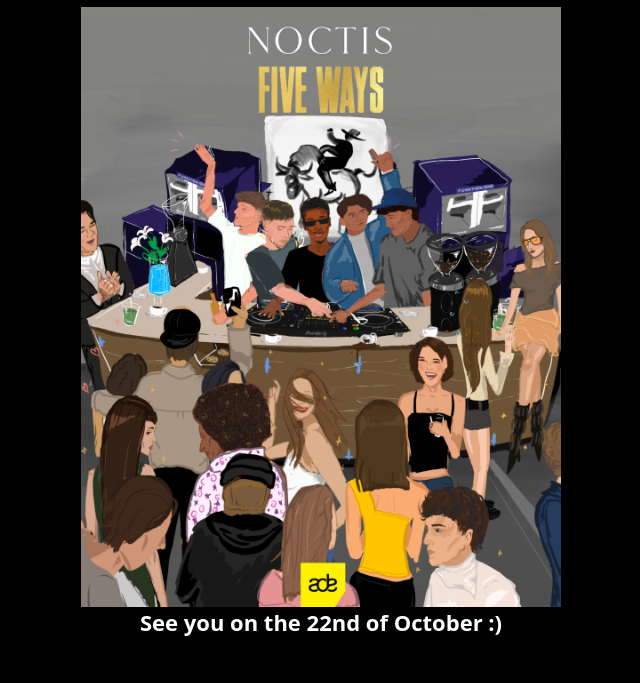
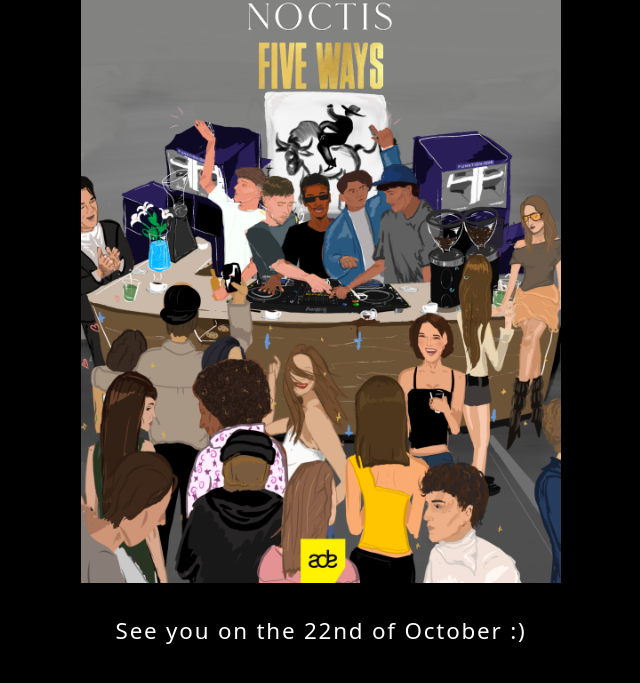
Before and after one commit to noctisrecs/Noctisrecs, a plain HTML site: page bedankt.html in a window 1280 px wide. Shown: the part 107-790 px from the top of the page, without its empty margins (319-959 px from the left). Drawn offline with Linux system fonts and the light colour scheme.

Commit message:
Update styles for thanks page layout
Adjust styles for the thanks page poster and header.

```diff
--- a/styles.css
+++ b/styles.css
@@ -130,8 +130,16 @@ button:hover {
 
 .thanks-page .poster {
   display: block;
-  max-width: 100%;
-  width: 480px;
+  width: 100%;
+  max-width: 480px;
   height: auto;
-  margin: 24px auto 0;
+  margin: 0 auto 32px;
 }
+
+.thanks-page h1 {
+  margin: 0;
+  font-size: 1.4rem;
+  font-weight: 400;
+  letter-spacing: 0.08em;
+  line-height: 1.4;
+}
```
